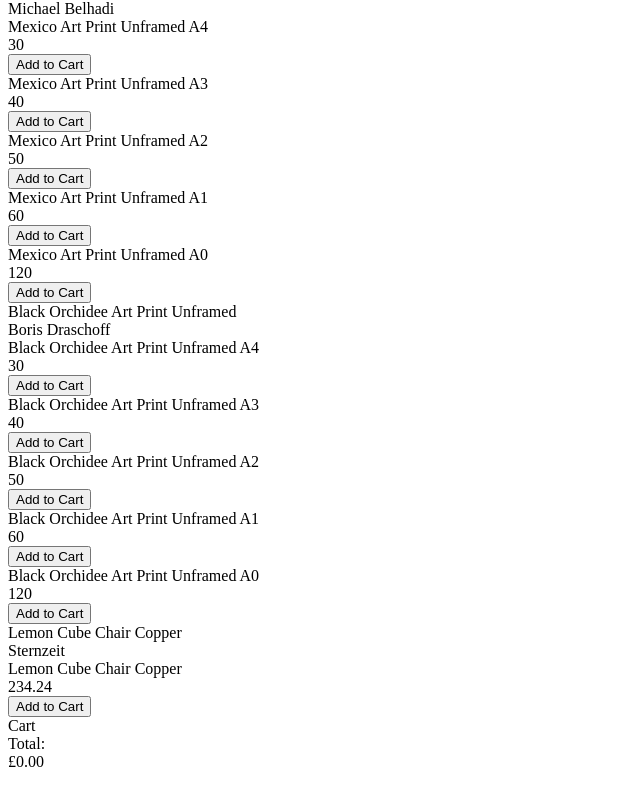
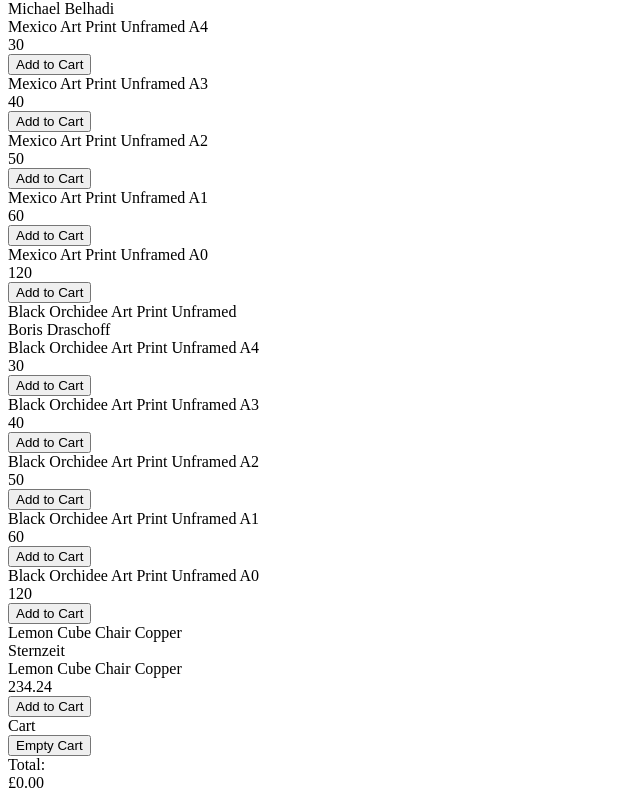
Before and after one commit to rwalle61/shopping-cart-kata, a Next.js app: page / in a window 1280 px wide. Shown: the part 686-1486 px from the top of the page, without its empty margins (0-640 px from the left). Before the commit the page ends 1465 px from the top, so only its background shows below. Built offline with nearby package versions, Linux system fonts and the light colour scheme.

Commit message:
feat: empty cart with one click

```diff
--- a/src/pages/index.tsx
+++ b/src/pages/index.tsx
@@ -51,9 +51,10 @@ const CartItem = ({
   </div>
 );
 
-const Cart = ({ items, addToCart, removeFromCart }): JSX.Element => (
+const Cart = ({ items, addToCart, removeFromCart, emptyCart }): JSX.Element => (
   <div>
     <div>Cart</div>
+    <Button onClick={emptyCart}>Empty Cart</Button>
     <div>
       {Object.entries(items).map(([description, quantity]) => (
         <CartItem
@@ -80,6 +81,9 @@ const Home = (): JSX.Element => {
     const newCart = removeFromCartPure(cart, item);
     setCart(newCart);
   };
+  const emptyCart = (): void => {
+    setCart({});
+  };
 
   return (
     <div>
@@ -88,6 +92,7 @@ const Home = (): JSX.Element => {
         items={cart}
         addToCart={addToThisCart}
         removeFromCart={removeFromThisCart}
+        emptyCart={emptyCart}
       />
     </div>
   );
```
Also changed, not shown: 1 other file (tests, documents, lock files or other folders).
